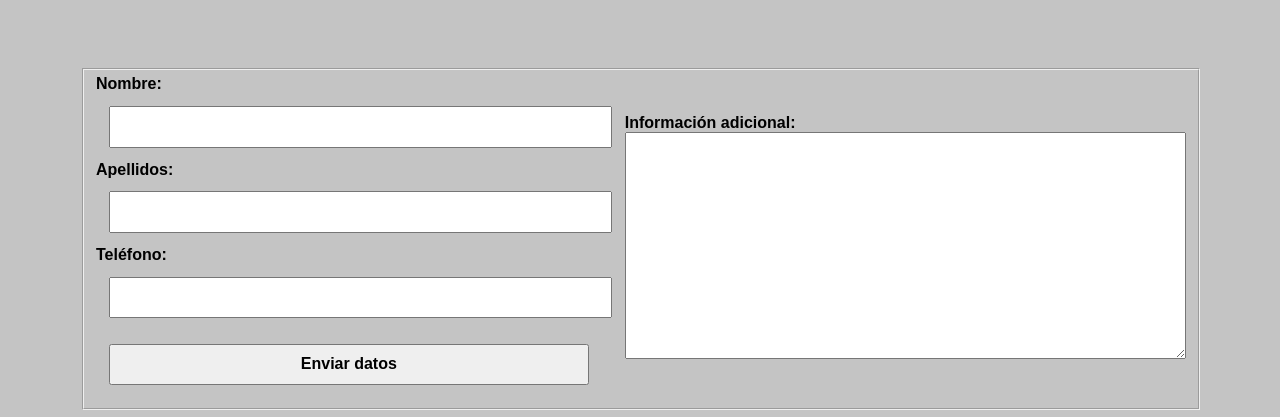
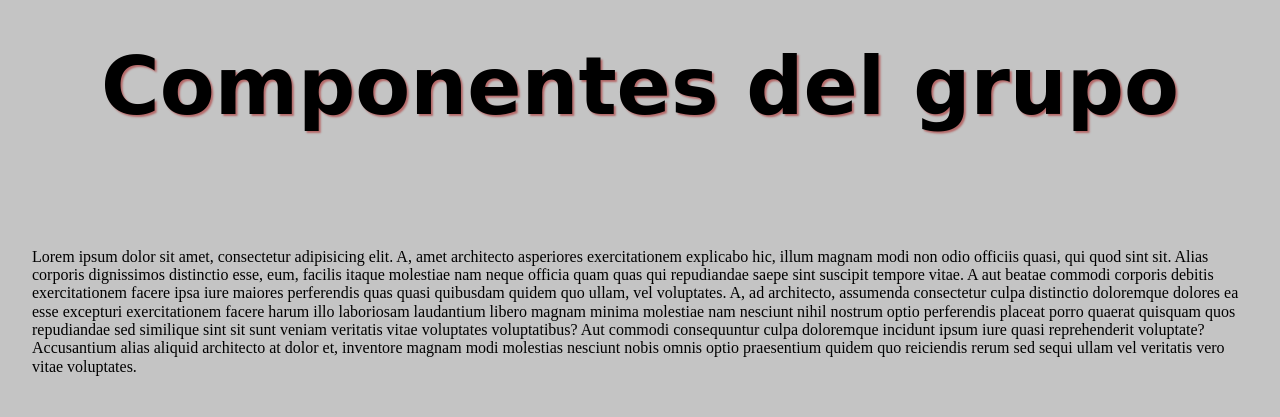
Before and after one commit to cristomrr/Cesur, a PHP site: page / in a window 1280 px wide; the page is wider, and only the part inside the window is pictured. Shown: the part 4418-4835 px from the top of that part. Run offline with PHP 8.4, Linux system fonts and the light colour scheme; some libraries are stand-ins or nearby versions; some web fonts are replaced.

Commit message:
Mejoras de IU

```diff
--- a/Diseño_Interfaces/UD3/Tarea1/css/main.css
+++ b/Diseño_Interfaces/UD3/Tarea1/css/main.css
@@ -3,19 +3,24 @@
 
 :root {
     --fondo-barra-contacto-sup: #000000E2;
-    --fondo-barra-menu-principal: #00000077;
+    --fondo-barra-menu-principal: #000000;
     --altura-menu-principal: 6em;
     --color-texto-header: #ececec;
+    --color-fondo-documento: #c4c4c4;
     --fuente-principal: bold 1rem "Arial", serif;
     --fuente-textos-decorativos: 'Moon Dance', cursive;
     --fuente-titulos: bold 5em 'Fredericka the Great', cursive;
+}
+
+html {
+    scroll-behavior: smooth;
 }
 
 .body {
     min-width: 1200px;
 }
 
-/* ESTILOS COMUNES */
+/* ESTILOS COMUNES **********************************************************/
 .flex-colum {
     display: flex;
     flex-direction: column;
@@ -28,7 +33,17 @@
     justify-content: space-between;
 }
 
-/************* HEADER *******************/
+h2 {
+    text-align: center;
+    font: var(--fuente-titulos);
+    text-shadow: 2px 2px 2px #A4000077;
+}
+
+.texto-info {
+    padding: 2em;
+}
+
+/************* HEADER *******************************************************/
 .cabecera-pagina {
     position: relative;
     background: url("../img/otros/barnner.jpg") no-repeat;
@@ -37,7 +52,7 @@
     min-width: 1200px;
 }
 
-/* menu contacto */
+/* Menú contacto ************************************************************/
 .barra-contacto-sup {
     background-color: var(--fondo-barra-contacto-sup);
 }
@@ -61,11 +76,14 @@
     filter: invert(100%) sepia(50%) saturate(1500%) brightness(120%);
 }
 
-/* menu principal navegación */
+/* menu principal navegación ************************************************/
 .menu-principal {
+    position: sticky;
+    top: 0;
+    z-index: 10;
     height: var(--altura-menu-principal);
     background-color: var(--fondo-barra-menu-principal);
-    padding: 0 5em;
+    padding: 1em 5em;
 }
 
 .logo:hover {
@@ -98,7 +116,15 @@
     height: var(--altura-menu-principal);
 }
 
-/* texto header animado */
+/* Título página **************************************************************/
+.titulo-principal {
+    font: var(--fuente-titulos);
+    text-shadow: 0 0 20px #fefcc9, 10px -10px 30px #feec85, -20px -20px 40px #ffae34, 20px -40px 50px #ec760c,
+    -20px -60px 60px #cd4606, 0 -80px 70px #973716, 10px -90px 80px #451b0e;
+    padding: 1em;
+}
+
+/* texto header animado *******************************************************/
 .info-header {
     position: absolute;
     bottom: 20%;
@@ -128,9 +154,9 @@
     }
 }
 
-/********** MAIN) ********************/
+/********** MAIN) ************************************************************/
 .contenido-principal {
-    background-color: #c4c4c4;
+    background-color: var(--color-fondo-documento);
     align-items: center;
 }
 
@@ -138,7 +164,7 @@
     margin: 1em 0;
 }
 
-/* SECCIÓN ALBUNES */
+/* SECCIÓN ALBUNES ***********************************************************/
 
 .disco-album, .disco-album > div {
     height: 20em;
@@ -199,7 +225,7 @@
     margin: 1em;
 }
 
-/* SECCIÓN CONCIERTOS - MAPA */
+/* SECCIÓN CONCIERTOS - MAPA **************************************************/
 #mapa-conciertos {
     position: relative;
     justify-content: center;
@@ -215,27 +241,31 @@
     left: 43%;
 }
 
-/* SECCIÓN CANTANTES */
-h2 {
-    text-align: center;
-    font: var(--fuente-titulos);
-    text-shadow: 2px 2px 2px #A4000077;
-}
-
+/* SECCIÓN CANTANTES ***********************************************************/
 #seccion-cantantes > img {
-    height: 12em;
+    margin: 0.5em;
+    height: 10em;
     box-shadow: 5px 9px 15px 2px #00000099;
     border: 1px solid #000000;
     border-radius: 20%;
     background-color: #ececec;
 }
 
-/* SECCION CONTACTO */
+.nombre-cantante {
+    text-align: center;
+}
+
+.info-oculto {
+    display: none;
+}
+
+/* SECCION CONTACTO ************************************************************/
 .form-cotacto {
     width: 70em;
+    padding-bottom: 2em;
 }
 
-.datos-form > input {
+.datos-form > input:not(input[type="submit"]) {
     padding: 0.6em;
     margin: 0.8em;
     width: 30em;
@@ -247,6 +277,13 @@ h2 {
     font: var(--fuente-principal);
 }
 
+.submit-form-contacto {
+    width: 10em;
+    margin: 1em 1em;
+    padding: 1em;
+}
+
+/* FOOTER ***********************************************************************/
 .pie-pagina {
     background-color: #000000;
     color: #ececec;
--- a/Diseño_Interfaces/UD3/Tarea1/index.html
+++ b/Diseño_Interfaces/UD3/Tarea1/index.html
@@ -9,7 +9,15 @@
     <title>Web Musical UD3 Tarea1</title>
 </head>
 <body class="body flex-colum">
-
+<nav class="menu-principal flex-row">
+    <a href="#header" class="logo"><img src="./img/otros/logo.png" alt="logo del grupo"></a>
+    <div class="menu-principal-opciones flex-row">
+        <a href="#seccion-musica-album" class="menu-principal-opcion1">Discos</a>
+        <a href="#mapa-conciertos" class="menu-principal-opcion2">Conciertos</a>
+        <a href="#seccion-cantantes" class="menu-principal-opcion4">¿Quienes somos?</a>
+        <a href="#contacto" class="menu-principal-opcion4">Contacto</a>
+    </div>
+</nav>
 <header id="header" class="cabecera-pagina flex-colum">
     <div class="menu-sup">
         <div class="barra-contacto-sup flex-row">
@@ -28,30 +36,27 @@
                 </a>
             </div>
         </div>
-
-        <nav class="menu-principal flex-row">
-            <a href="#header" class="logo"><img src="./img/otros/logo.png" alt="logo del grupo"></a>
-            <div class="menu-principal-opciones flex-row">
-                <a href="#seccion-musica-album" class="menu-principal-opcion1">Discos</a>
-                <a href="#mapa-conciertos" class="menu-principal-opcion2">Conciertos</a>
-                <a href="#seccion-cantantes" class="menu-principal-opcion4">¿Quienes somos?</a>
-                <a href="#contacto" class="menu-principal-opcion4">Contacto</a>
-            </div>
-        </nav>
-
+        <h1 class="titulo-principal">ACDC es rock</h1>
         <div class="info-header flex-colum">
             <p class="info-animado"></p>
             <p class="info-animado"></p>
         </div>
     </div>
-
-
 </header>
-
 <main class="contenido-principal flex-colum">
-
+    <h2 class="titulo-seccion-album">Músicas de muestra</h2>
+    <p class="texto-info">Lorem ipsum dolor sit amet, consectetur adipisicing elit. A, amet architecto asperiores
+        exercitationem explicabo hic, illum magnam modi non odio officiis quasi, qui quod sint sit. Alias corporis
+        dignissimos distinctio esse, eum, facilis itaque molestiae nam neque officia quam quas qui repudiandae saepe
+        sint suscipit tempore vitae. A aut beatae commodi corporis debitis exercitationem facere ipsa iure maiores
+        perferendis quas quasi quibusdam quidem quo ullam, vel voluptates. A, ad architecto, assumenda consectetur
+        culpa distinctio doloremque dolores ea esse excepturi exercitationem facere harum illo laboriosam laudantium
+        libero magnam minima molestiae nam nesciunt nihil nostrum optio perferendis placeat porro quaerat quisquam
+        quos repudiandae sed similique sint sit sunt veniam veritatis vitae voluptates voluptatibus? Aut commodi
+        consequuntur culpa doloremque incidunt ipsum iure quasi reprehenderit voluptate? Accusantium alias aliquid
+        architecto at dolor et, inventore magnam modi molestias nesciunt nobis omnis optio praesentium quidem quo
+        reiciendis rerum sed sequi ullam vel veritatis vero vitae voluptates.</p>
     <section id="seccion-musica-album" class="flex-colum">
-        <h2 class="titulo-seccion-album">Músicas de muestra</h2>
         <div class="contenido-album flex-row">
             <div class="disco-album">
                 <div class="disco"></div>
@@ -71,12 +76,32 @@
             </div>
         </div>
     </section>
-
     <section class="seccion-youtube">
         <iframe width="640" height="360" src="https://www.youtube.com/embed/c4UGLm2QjC8"></iframe>
     </section>
-
+    <p class="texto-info">Lorem ipsum dolor sit amet, consectetur adipisicing elit. A, amet architecto asperiores
+        exercitationem explicabo hic, illum magnam modi non odio officiis quasi, qui quod sint sit. Alias corporis
+        dignissimos distinctio esse, eum, facilis itaque molestiae nam neque officia quam quas qui repudiandae saepe
+        sint suscipit tempore vitae. A aut beatae commodi corporis debitis exercitationem facere ipsa iure maiores
+        perferendis quas quasi quibusdam quidem quo ullam, vel voluptates. A, ad architecto, assumenda consectetur
+        culpa distinctio doloremque dolores ea esse excepturi exercitationem facere harum illo laboriosam laudantium
+        libero magnam minima molestiae nam nesciunt nihil nostrum optio perferendis placeat porro quaerat quisquam
+        quos repudiandae sed similique sint sit sunt veniam veritatis vitae voluptates voluptatibus? Aut commodi
+        consequuntur culpa doloremque incidunt ipsum iure quasi reprehenderit voluptate? Accusantium alias aliquid
+        architecto at dolor et, inventore magnam modi molestias nesciunt nobis omnis optio praesentium quidem quo
+        reiciendis rerum sed sequi ullam vel veritatis vero vitae voluptates.</p>
     <h2 class="titulo-seccion-album">Discos disponibles</h2>
+    <p class="texto-info">Lorem ipsum dolor sit amet, consectetur adipisicing elit. A, amet architecto asperiores
+        exercitationem explicabo hic, illum magnam modi non odio officiis quasi, qui quod sint sit. Alias corporis
+        dignissimos distinctio esse, eum, facilis itaque molestiae nam neque officia quam quas qui repudiandae saepe
+        sint suscipit tempore vitae. A aut beatae commodi corporis debitis exercitationem facere ipsa iure maiores
+        perferendis quas quasi quibusdam quidem quo ullam, vel voluptates. A, ad architecto, assumenda consectetur
+        culpa distinctio doloremque dolores ea esse excepturi exercitationem facere harum illo laboriosam laudantium
+        libero magnam minima molestiae nam nesciunt nihil nostrum optio perferendis placeat porro quaerat quisquam
+        quos repudiandae sed similique sint sit sunt veniam veritatis vitae voluptates voluptatibus? Aut commodi
+        consequuntur culpa doloremque incidunt ipsum iure quasi reprehenderit voluptate? Accusantium alias aliquid
+        architecto at dolor et, inventore magnam modi molestias nesciunt nobis omnis optio praesentium quidem quo
+        reiciendis rerum sed sequi ullam vel veritatis vero vitae voluptates.</p>
     <section class="seccion-album flex-row">
         <div class="img-album"><img src="./img/discos/acdc_live.jpg" alt="Disco ACDC Live"></div>
         <div class="img-album"><img src="./img/discos/black_in_black.jpg" alt="Disco Black in black"></div>
@@ -85,16 +110,24 @@
         <div class="img-album"><img src="./img/discos/power_up.jpg" alt="Disco Power up"></div>
         <div class="img-album"><img src="./img/discos/Whomadewho.jpg" alt="Disco Who"></div>
     </section>
-
     <section id="mapa-conciertos">
         <h2 class="mapa-info">Próximos conciertos en España</h2>
         <img src="./img/otros/map.png" alt="Enlace a próximo concierto">
         <img src="./img/otros/map-marker.png" alt="Enlace a próximo concierto">
-
     </section>
-
+    <h2 class="titulo-seccion-cantantes">Componentes del grupo</h2>
+    <p class="texto-info">Lorem ipsum dolor sit amet, consectetur adipisicing elit. A, amet architecto asperiores
+        exercitationem explicabo hic, illum magnam modi non odio officiis quasi, qui quod sint sit. Alias corporis
+        dignissimos distinctio esse, eum, facilis itaque molestiae nam neque officia quam quas qui repudiandae saepe
+        sint suscipit tempore vitae. A aut beatae commodi corporis debitis exercitationem facere ipsa iure maiores
+        perferendis quas quasi quibusdam quidem quo ullam, vel voluptates. A, ad architecto, assumenda consectetur
+        culpa distinctio doloremque dolores ea esse excepturi exercitationem facere harum illo laboriosam laudantium
+        libero magnam minima molestiae nam nesciunt nihil nostrum optio perferendis placeat porro quaerat quisquam
+        quos repudiandae sed similique sint sit sunt veniam veritatis vitae voluptates voluptatibus? Aut commodi
+        consequuntur culpa doloremque incidunt ipsum iure quasi reprehenderit voluptate? Accusantium alias aliquid
+        architecto at dolor et, inventore magnam modi molestias nesciunt nobis omnis optio praesentium quidem quo
+        reiciendis rerum sed sequi ullam vel veritatis vero vitae voluptates.</p>
     <section id="seccion-cantantes">
-        <h2 class="titulo-seccion-cantantes">Componentes del grupo</h2>
         <img src="./img/personas/Brian_Johnson.jpg" alt="Cantante del grupo">
         <img src="./img/personas/Dave_Evans.jpg" alt="Cantante del grupo">
         <img src="./img/personas/Malcolm_Young.jpg" alt="Cantante del grupo">
@@ -102,7 +135,20 @@
         <img src="./img/personas/AngusYoung.jfif" alt="Cantante del grupo">
         <img src="./img/personas/CliffWilliams.jfif" alt="Cantante del grupo">
     </section>
-
+    <div class="info-cantante info-oculto">
+        <h4 class="nombre-cantante">Nombre Cantante</h4>
+        <p class="texto-info">Lorem ipsum dolor sit amet, consectetur adipisicing elit. A, amet architecto asperiores
+            exercitationem explicabo hic, illum magnam modi non odio officiis quasi, qui quod sint sit. Alias corporis
+            dignissimos distinctio esse, eum, facilis itaque molestiae nam neque officia quam quas qui repudiandae saepe
+            sint suscipit tempore vitae. A aut beatae commodi corporis debitis exercitationem facere ipsa iure maiores
+            perferendis quas quasi quibusdam quidem quo ullam, vel voluptates. A, ad architecto, assumenda consectetur
+            culpa distinctio doloremque dolores ea esse excepturi exercitationem facere harum illo laboriosam laudantium
+            libero magnam minima molestiae nam nesciunt nihil nostrum optio perferendis placeat porro quaerat quisquam
+            quos repudiandae sed similique sint sit sunt veniam veritatis vitae voluptates voluptatibus? Aut commodi
+            consequuntur culpa doloremque incidunt ipsum iure quasi reprehenderit voluptate? Accusantium alias aliquid
+            architecto at dolor et, inventore magnam modi molestias nesciunt nobis omnis optio praesentium quidem quo
+            reiciendis rerum sed sequi ullam vel veritatis vero vitae voluptates.</p>
+    </div>
     <section id="contacto">
         <h2 class="titulo-seccion-cantantes">Contacto</h2>
         <form class="form-cotacto" action="./php/main.php" method="post">
@@ -118,20 +164,15 @@
                 </div>
                 <div class="textarea-form flex-colum">
                     <label for="ftextarea">Información adicional: </label>
-                    <textarea name="textarea" id="ftextarea" cols="60" rows="12"></textarea>
+                    <textarea name="textarea" id="ftextarea" cols="60" rows="15"></textarea>
                 </div>
-
             </fieldset>
         </form>
     </section>
-
 </main>
-
 <footer class="pie-pagina flex-colum">
     <p class="autor">Cristo Manuel Rodríguez Rodríguez</p>
     <p class="copyright">©️Copyright 2021, Todos los derechos reservados</p>
-
 </footer>
-
 </body>
 </html>
--- a/Diseño_Interfaces/UD3/Tarea1/js/main.js
+++ b/Diseño_Interfaces/UD3/Tarea1/js/main.js
@@ -1,20 +1,20 @@
-(()=> {
+(() => {
     // Añadimos Texto animado al header
     const textoAnimado = document.querySelectorAll('.info-animado');
     const textoInfo = [
-        ["Uno de los mejores Grupos de todos los tiempos", "Cristo M."],
+        ["Uno de los mejores Grupos de todos los tiempos", "Cristo M. R.R."],
         ["Un verdadero espectáculo que no debes perder", "Javier Mechado"],
         ["Descubrimiento de la verdadera música", "Jesús Apache"],
         ["La verdadera melodía del paraíso", "Matilde socrates"],
-    ]
+    ];
 
     let index = 0;
     let len = textoInfo.length;
-    setInterval(()=>{
-            textoAnimado[0].innerHTML = textoInfo[index][0];
-            textoAnimado[1].innerHTML = textoInfo[index][1];
-        index = (index >= len-1) ? index = 0 : index += 1;
-    },8000);
+    setInterval(() => {
+        textoAnimado[0].innerHTML = textoInfo[index][0];
+        textoAnimado[1].innerHTML = textoInfo[index][1];
+        index = (index >= len - 1) ? index = 0 : index += 1;
+    }, 8000);
 
     // Añadimos vídeos de los inputs
     const videoYoutube = document.querySelector('.seccion-youtube > iframe');
@@ -25,11 +25,32 @@
         "https://www.youtube.com/embed/_bP6aVG6L1w",
         "https://www.youtube.com/embed/JGftIcp2SC0",
         "https://www.youtube.com/embed/c4UGLm2QjC8",
-    ]
+    ];
 
     for (let i = 0, lenVideos = enlacesVideos.length; i < lenVideos; i++) {
-        musicasAlbum[i].addEventListener('click', ()=>{
+        musicasAlbum[i].addEventListener('click', () => {
             videoYoutube.src = enlacesVideos[i];
         });
     }
+
+    // Añadimos info del cantante al pulsar
+    const infoCantante = document.querySelector('.info-cantante');
+    const nombreCantante = document.querySelector('.nombre-cantante');
+    const cantantes = document.querySelectorAll('#seccion-cantantes > img');
+    const nombresCantantes = [
+        "Brian Johnson",
+        "Dave Evans",
+        "Malcolm Young",
+        "PhilRudd",
+        "AngusYoung",
+        "CliffWilliams",
+    ];
+
+    for (let i = 0, lenCantantes = cantantes.length; i < lenCantantes; i++) {
+        cantantes[i].addEventListener('click', (e) => {
+            if (infoCantante.classList.contains('info-oculto'))
+                infoCantante.classList.toggle('info-oculto');
+            nombreCantante.innerHTML = nombresCantantes[i];
+        });
+    }
 })();
```
